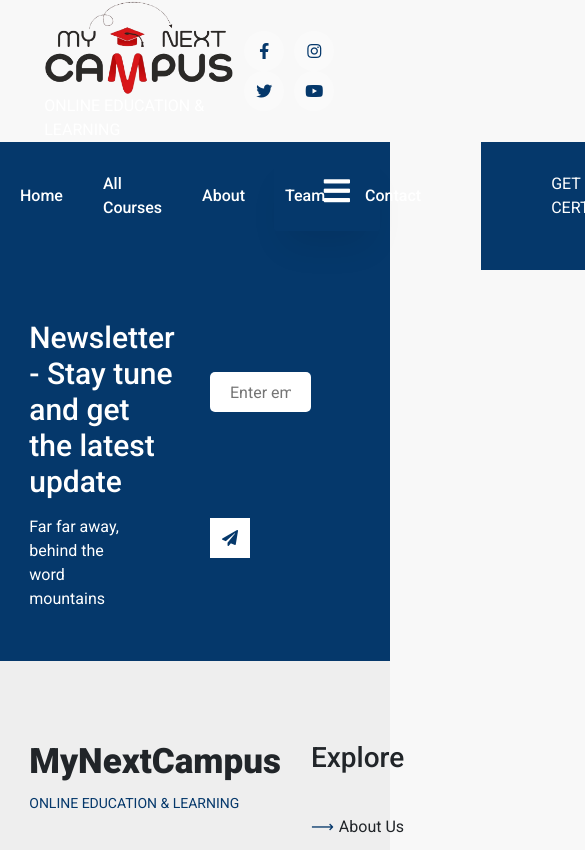
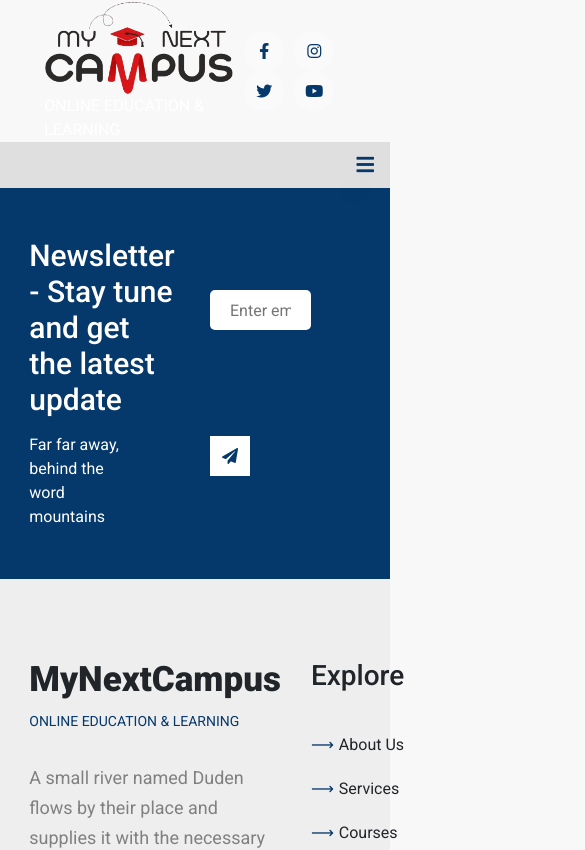
Before and after one commit to AkankshaSonone/mynectcampus, a React (Create React App) app: page /contact in a window 390 px wide. Shown: the top 850 px of the page, 585 px wide, since content can reach past the window. Built offline with nearby package versions, Linux system fonts and the light colour scheme.

Commit message:
Responsive Navbar

```diff
--- a/src/components/common/header/Header.jsx
+++ b/src/components/common/header/Header.jsx
@@ -11,7 +11,7 @@ const Header = () => {
     <div className="header-menu">
       <Head />
       <header>
-        <nav className='flexSB'>
+        <nav className='navbar navbar-collapse flexSB'>
           <ul className={click ? "mobile-nav" : "ul-flexSB "} onClick={() => setClick(false)}>
             <li>
               <Link to='/'>Home</Link>
--- a/src/components/common/header/header.css
+++ b/src/components/common/header/header.css
@@ -3,7 +3,6 @@
   /* padding: 0px 0; */
   color: #fff;
 }
-
 
 .logo h1 {
   font-size: 35px;
@@ -33,10 +32,10 @@ header ul li a {
   transition: 0.5s;
 }
 header ul li a:hover {
-  color: #05386B;
+  color: #05386b;
 }
 .start {
-  background-color: #05386B;
+  background-color: #05386b;
   padding: 30px 70px;
   color: #fff;
   clip-path: polygon(10% 0%, 100% 0, 100% 100%, 0% 100%);
@@ -48,34 +47,39 @@ header ul li a:hover {
 @media screen and (max-width: 768px) {
   .start {
     clip-path: none;
+    display: none;
   }
   header {
     margin: 0;
-    background-color: #05386B;
     position: relative;
   }
-  header ul.flexSB {
-
+  header .flexSB {
+    display: flex;
+    flex-direction: row-reverse;
+  }
+  header .ul-flexSB {
     display: none;
-
-  }
-  header ul li {
-    margin-bottom: 20px;
+    background: none !important;
   }
   .toggle {
     display: block;
     background: none;
+    color: #05386b;
+    font-size: 20px;
+    margin: 0;
+    padding: 0;
+  }
+  .fa-times {
     color: #fff;
-    font-size: 30px;
+    z-index: 50;
+  }
+
+  .mobile-nav {
+    z-index: -1;
     position: absolute;
-    right: 0;
-    top: -20px;
-  }
-  .mobile-nav {
-    position: absolute;
-    top: 7vh;
+    top: 0;
     left: 0;
     width: 100%;
-    background-color: #05386B;
+    background-color: #05386b;
   }
 }
```
